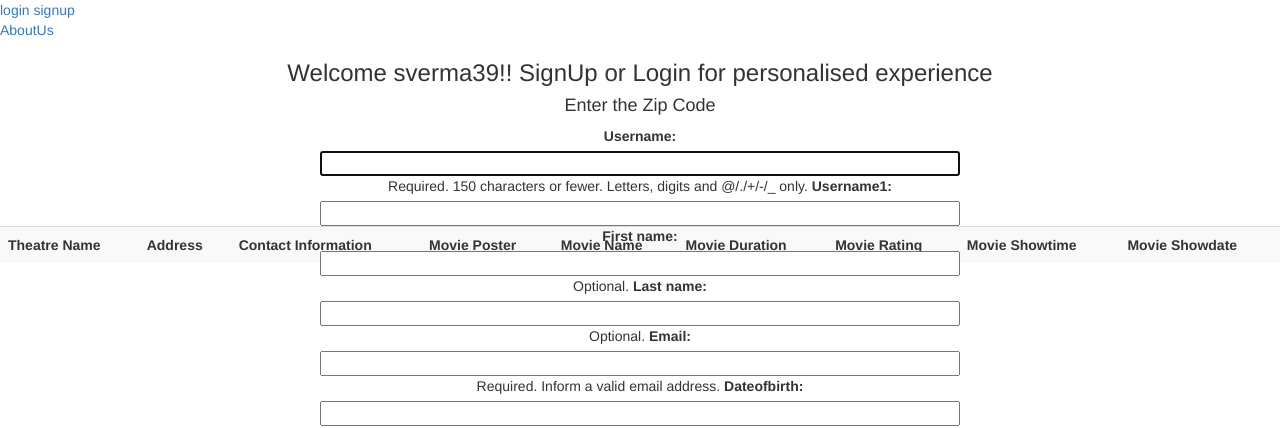
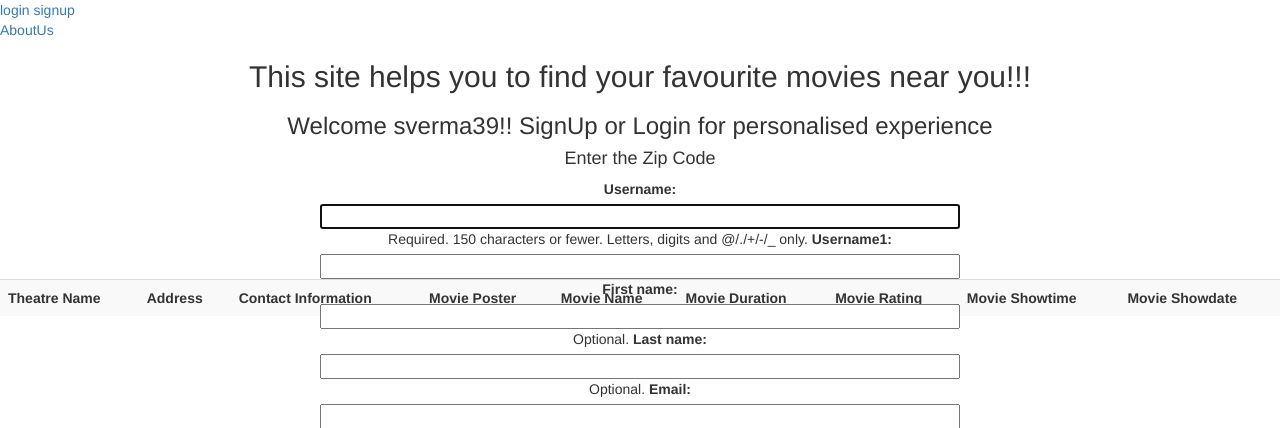
Before and after one commit to vikadia7x/scrum_mates, a Django app: template myProject/MovieShowTimeFinder/showtimefinder/templates/landing.html in a window 1280 px wide. Shown: the top 428 px of the page. Run offline with Django 3.2, Linux system fonts and the light colour scheme; the template is opened without the code that fills it: values that come from a table or form of the project are taken from there, others are empty; a user stored in the database is signed in; some libraries are stand-ins or nearby versions.

Commit message:
User Story #17 task #47

```diff
--- a/myProject/MovieShowTimeFinder/showtimefinder/templates/landing.html
+++ b/myProject/MovieShowTimeFinder/showtimefinder/templates/landing.html
@@ -4,7 +4,7 @@
 <a href="{% url 'login' %}">login</a>
 <a href="{% url 'signup' %}">signup</a>
 <p><a href="{% url 'AboutUs' %}">AboutUs</a></p>
-
+<h2 align="center">This site helps you to find your favourite movies near you!!!</h2>
 <h3 align="center">Welcome {{ user.username }}!! SignUp or Login for personalised experience</h3>
 
 <h4 align="center">Enter the Zip Code</h4>
```
